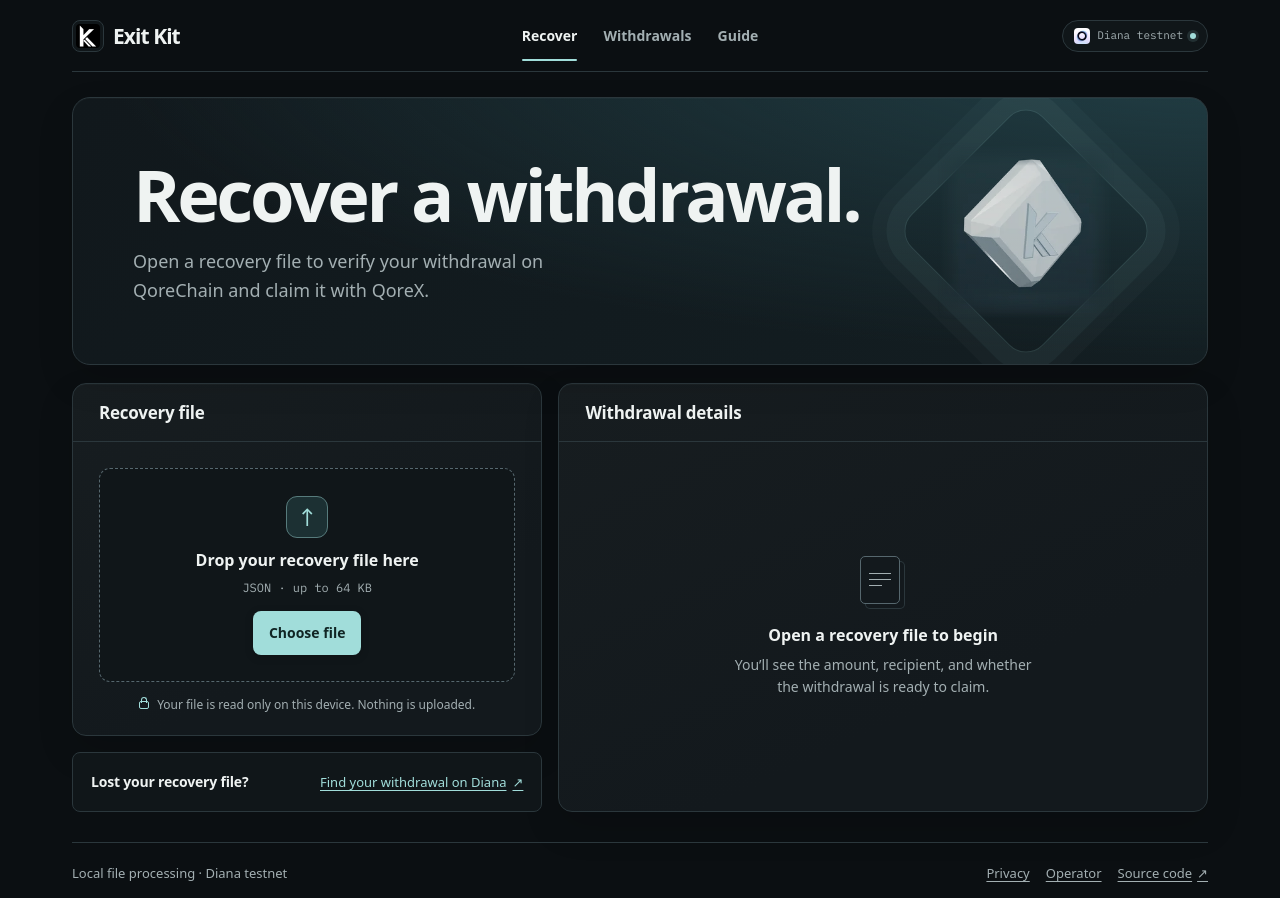
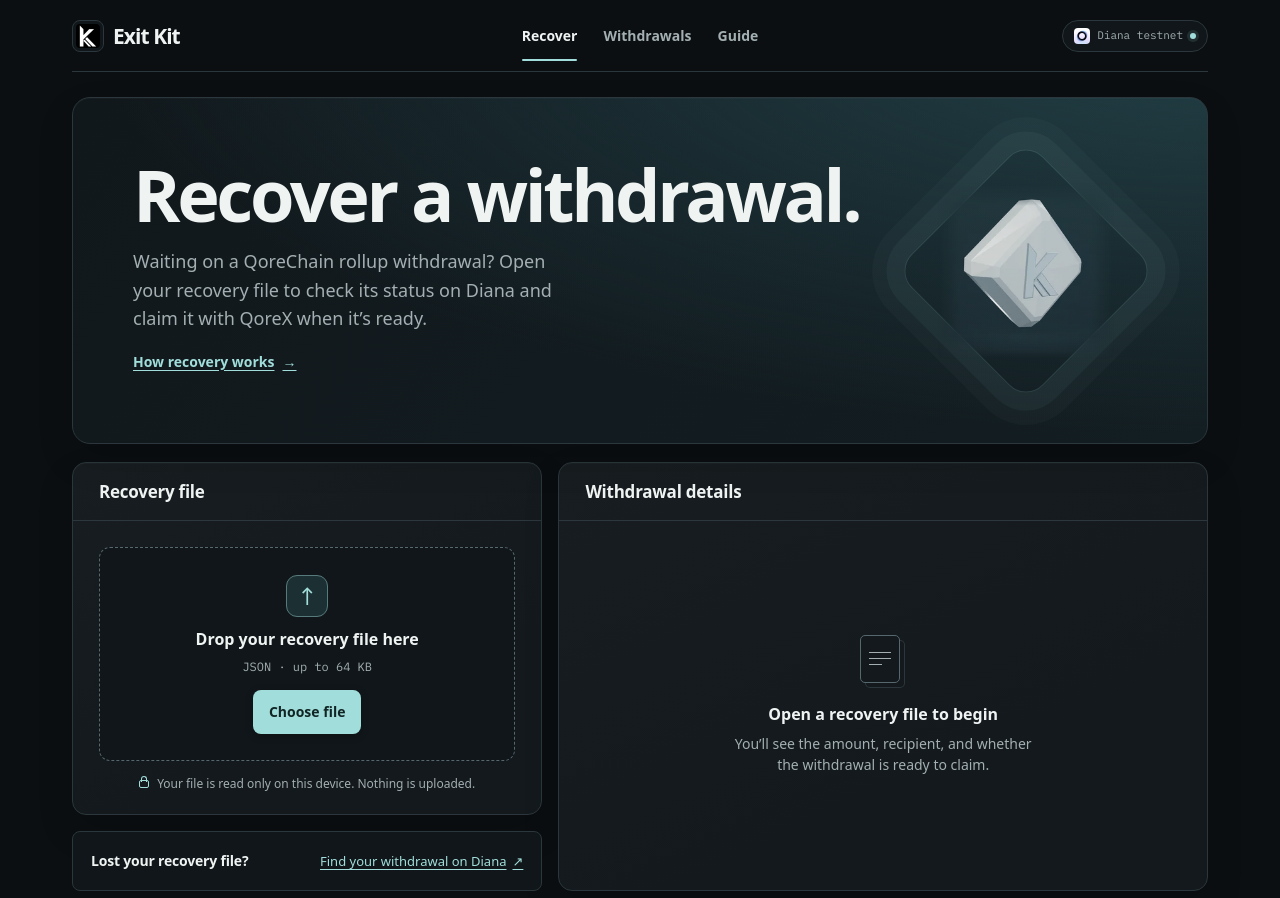
Before and after one commit to thesithunyein/exit-kit, a website built with Vite: page index.html in a window 1280 px wide. Shown: the top 898 px of the page. Built offline with nearby package versions, Linux system fonts and the light colour scheme; files whose address does not match are found by name.

Commit message:
Explain recovery on the Exit Kit homepage

```diff
--- a/index.html
+++ b/index.html
@@ -31,7 +31,8 @@
         <div class="intro recovery-intro">
           <div class="intro-copy">
             <h1 id="recover-heading" tabindex="-1">Recover a withdrawal.</h1>
-            <p>Open a recovery file to verify your withdrawal on QoreChain and claim it with QoreX.</p>
+            <p>Waiting on a QoreChain rollup withdrawal? Open your recovery file to check its status on Diana and claim it with QoreX when it’s ready.</p>
+            <a class="hero-guide-link" href="#guide">How recovery works <span aria-hidden="true">→</span></a>
           </div>
           <div class="brand-art" id="hero-art" aria-hidden="true">
             <img src="/brand/exit-kit-crystal-poster.webp" width="280" height="280" alt="">
--- a/src/style.css
+++ b/src/style.css
@@ -179,6 +179,16 @@ h1 {
 }
 .recovery-intro .intro-copy { position: relative; z-index: 2; max-width: 680px; }
 .recovery-intro h1 { max-width: 100%; }
+.hero-guide-link {
+  display: inline-flex;
+  align-items: center;
+  gap: 8px;
+  min-height: 44px;
+  margin-top: 6px;
+  font-size: 14px;
+  font-weight: 590;
+}
+.hero-guide-link:hover { color: var(--accent-hover); }
 .brand-art { display: none; }
 .brand-art img {
   mask-image: linear-gradient(to right, transparent, black 13%, black 87%, transparent),
```
